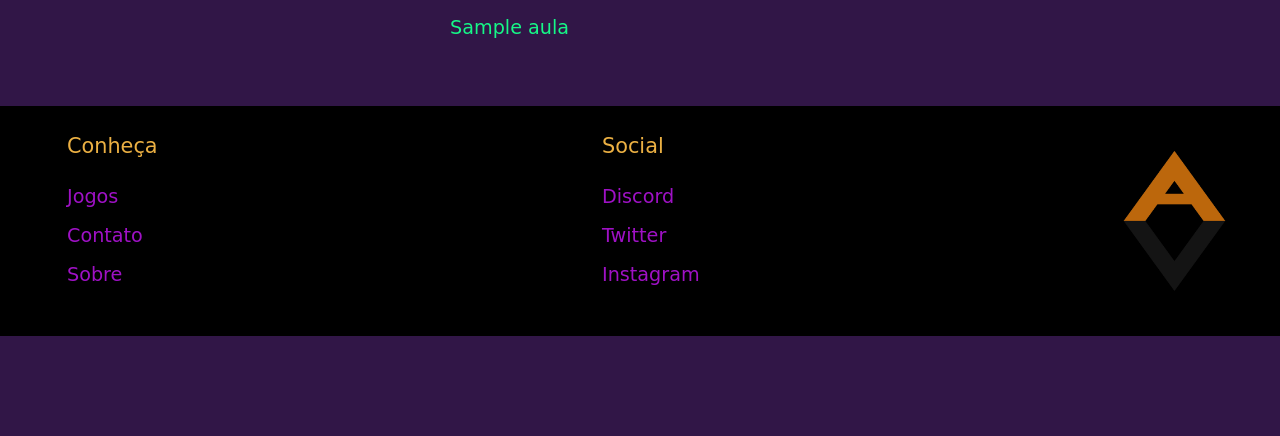
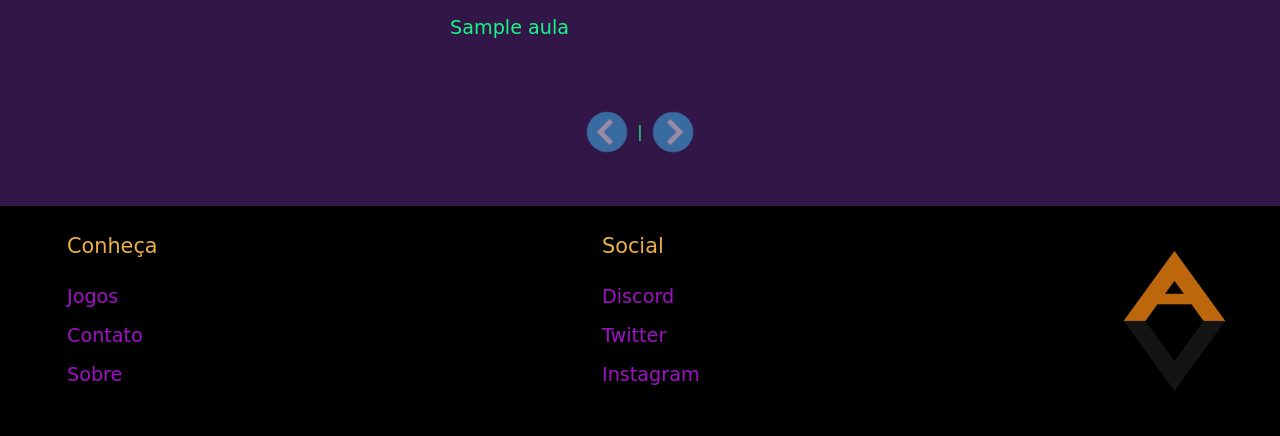
Before and after one commit to Tsuki25/String_Academy, a PHP site: page /aulas.php in a window 1280 px wide. Shown: the part 563-999 px from the top of the page. Before the commit the page ends 899 px from the top, so only its background shows below. Run offline with PHP 8.4, Linux system fonts and the light colour scheme; tables that the repository leaves empty or names only in its code hold one stand-in row (values such as "Sample post"); some libraries are stand-ins or nearby versions; some web fonts are replaced.

Commit message:
adicionando paginação a guia aulas

```diff
--- a/model/VideoLoader.php
+++ b/model/VideoLoader.php
@@ -37,11 +37,12 @@ class VideoLoader {
         }
     }
 
-    public function carregarVideos($jogo){
+        public function carregarVideos($jogo,$reg_pag, $pg){
         //PARA CADA CASO OS VIDEOS EXIBIDOS NA TELA E SEUS RESPECTIVOS TITULOS SÃO MODIFICADOS
+        $inicio = ($pg - 1) * $reg_pag;
 
-       if (!empty($jogo)){
-            $cmd = $this->pdo->prepare( "SELECT titulo, url FROM Video_Aulas WHERE jogo = :j;");//PEGA OS VIDEOS POR CATEGORIA
+        if (!empty($jogo)){
+            $cmd = $this->pdo->prepare( "SELECT titulo, url FROM Video_Aulas WHERE jogo = :j LIMIT $inicio,$reg_pag;");//PEGA OS VIDEOS POR CATEGORIA
             $cmd->bindValue(":j", $jogo);
             $cmd->execute();
 
@@ -57,8 +58,42 @@ class VideoLoader {
                 }
             }
 
+            $total = $this->pdo->prepare( "SELECT * FROM Video_Aulas WHERE jogo = '$jogo';");
+            $total->execute();
+            $tp = $total->rowCount()/$reg_pag;
+            $tp = ceil($tp);
+
+
+            echo "<div class='paginacao'>";
+            $anterior = $pg - 1;
+            $proximo = $pg + 1;
+            if($pg == $tp && $anterior == 0){
+                echo "<a href='?jogo_filtro=$jogo&pagina=$anterior' style='pointer-events: none; opacity: 0.5;'><img src='../view/img/back.png' style='widht:50px; height:50px;'></a>"
+                    . " | " .
+                    "<a href='?jogo_filtro=$jogo&pagina=$proximo' style='pointer-events: none; opacity: 0.5;'><img src='../view/img/next.png' style='widht:50px; height:50px;'></a>".
+                    "</div>";
+
+            }else if($pg == $tp){
+                echo "<a href='?jogo_filtro=$jogo&pagina=$anterior'><img src='../view/img/back.png' style='widht:50px; height:50px;'></a>"
+                    . " | " .
+                    "<a href='?jogo_filtro=$jogo&pagina=$proximo' style='pointer-events: none; opacity: 0.5;'><img src='../view/img/next.png' style='widht:50px; height:50px;'></a>".
+                    "</div>";
+
+            }else if( $anterior == 0){
+                echo "<a href='?jogo_filtro=$jogo&pagina=$anterior' style='pointer-events: none; opacity: 0.5;'><img src='../view/img/back.png' style='widht:50px; height:50px;'></a>"
+                    . " | " .
+                    "<a href='?jogo_filtro=$jogo&pagina=$proximo' ><img src='../view/img/next.png' style='widht:50px; height:50px;'></a>".
+                    "</div>";
+
+            }else{
+                echo "<a href='?jogo_filtro=$jogo&pagina=$anterior'><img src='../view/img/back.png' style='widht:50px; height:50px;'></a>"
+                    . " | " .
+                    "<a href='?jogo_filtro=$jogo&pagina=$proximo'><img src='../view/img/next.png' style='widht:50px; height:50px;'></a>".
+                    "</div>";
+            }
+
         }else{
-            $cmd = $this->pdo->prepare( "SELECT titulo, url FROM Video_Aulas;");//PEGA TODOS OS VIDEOS
+            $cmd = $this->pdo->prepare( "SELECT titulo, url FROM Video_Aulas LIMIT $inicio,$reg_pag;");//PEGA TODOS OS VIDEOS
             $cmd->execute();
 
             if ($cmd->rowCount()>0) {//Enquanto tiverem linhas na tabela
@@ -71,6 +106,39 @@ class VideoLoader {
                         <h5>$titulo</h5>
                     </div>";
                 }
+            }
+
+            $total = $this->pdo->prepare("SELECT * FROM Video_Aulas;");
+            $total->execute();
+            $tp = $total->rowCount()/$reg_pag;
+            $tp = ceil($tp);
+
+            echo "<div class='paginacao'>";
+            $anterior = $pg - 1;
+            $proximo = $pg + 1;
+            if($pg == $tp && $anterior == 0){
+                echo "<a href='?pagina=$anterior' style='pointer-events: none; opacity: 0.5;'><img src='../view/img/back.png' style='widht:50px; height:50px;'></a>"
+                    . " | " .
+                    "<a href='?pagina=$proximo' style='pointer-events: none; opacity: 0.5;'><img src='../view/img/next.png' style='widht:50px; height:50px;'></a>".
+                    "</div>";
+
+            }else if($pg == $tp){
+                echo "<a href='?pagina=$anterior'><img src='../view/img/back.png' style='widht:50px; height:50px;'></a>"
+                    . " | " .
+                    "<a href='?pagina=$proximo' style='pointer-events: none; opacity: 0.5;'><img src='../view/img/next.png' style='widht:50px; height:50px;'></a>".
+                    "</div>";
+
+            }else if($anterior == 0){
+                echo "<a href='?jogo_filtro=$jogo&pagina=$anterior' style='pointer-events: none; opacity: 0.5;'><img src='../view/img/back.png' style='widht:50px; height:50px;'></a>"
+                    . " | " .
+                    "<a href='?jogo_filtro=$jogo&pagina=$proximo' ><img src='../view/img/next.png' style='widht:50px; height:50px;'></a>".
+                    "</div>";
+
+            }else{
+                echo "<a href='?pagina=$anterior'><img src='../view/img/back.png' style='widht:50px; height:50px;'></a>"
+                    . " | " .
+                    "<a href='?pagina=$proximo'><img src='../view/img/next.png' style='widht:50px; height:50px;'></a>".
+                    "</div>";
             }
         }
     }
--- a/view/aulas.php
+++ b/view/aulas.php
@@ -76,10 +76,18 @@
             <article class="video">
                <?php
                     $jogo_filtro = '';
-                    if(isset($_GET['jogo_filtro'])) {//SE UM FILTRO FOI ESCOLHIDO
-                        $jogo_filtro = addslashes($_GET['jogo_filtro']);//PEGA O VALOR PASSADO PELO BOTÃO
+                    if(isset($_GET['jogo_filtro'])) {//SE A PESSOA CLICKOU NO BOTÃO EDITAR
+                        $jogo_filtro = addslashes($_GET['jogo_filtro']);//PEGA O VALOR PASSADO PELO BOTÃO EDITAR SELECIONADO
                     }
-                    $p->carregarVideos($jogo_filtro); //CARREGA OS VIDEOS NA TELA
+
+                    if (isset($_GET['pagina'])) {
+                        $pagina = addslashes($_GET['pagina']);
+                        $pg = $pagina;
+                    } else {
+                        $pg = 1;
+                    }
+
+                    $p->carregarVideos($jogo_filtro,9,$pg); //RECEBE OS VALORES DO BANCO DE DADOS PARA EXIBIR NA TELA
                ?>
             </article>
         </section>
--- a/view/css/pgAulas.css
+++ b/view/css/pgAulas.css
@@ -176,6 +176,13 @@
     text-align: left;
 }
 
+.video .paginacao{flex-basis: 70%; flex-shrink: 1;}
+.paginacao{
+    margin-bottom: 25px;
+    margin-top: 25px;
+    text-align: center;
+}
+
 .video_aulas h5{
     padding: 10px;
     font-size: 1.2rem;
```
Also changed, not shown: controller/controle_aulas.php (deleted, +0 -55 lines), nbproject/private/private.xml (+1 -7 lines), view/img/back.png (added), view/img/fechar2.png (deleted), view/img/next.png (added).
